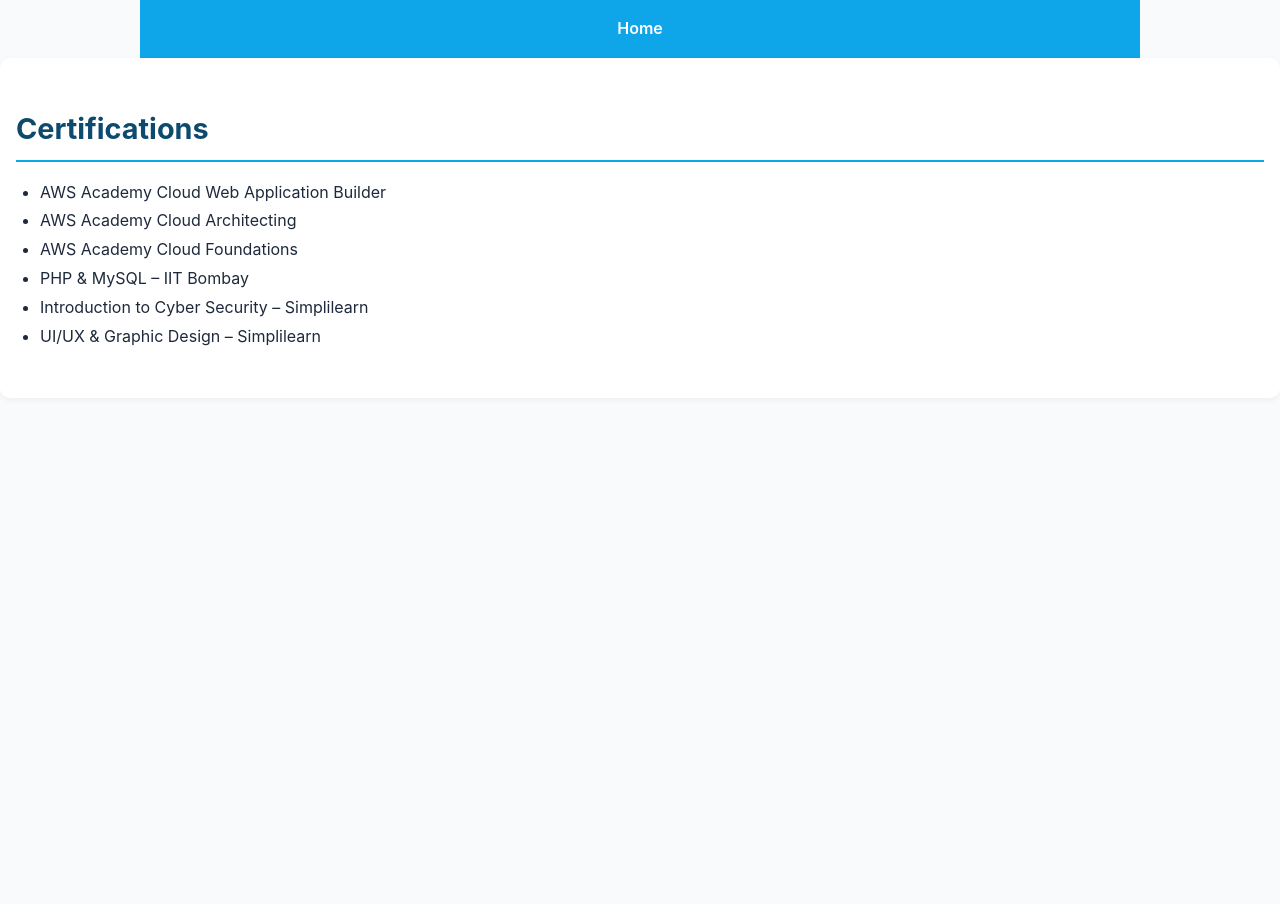
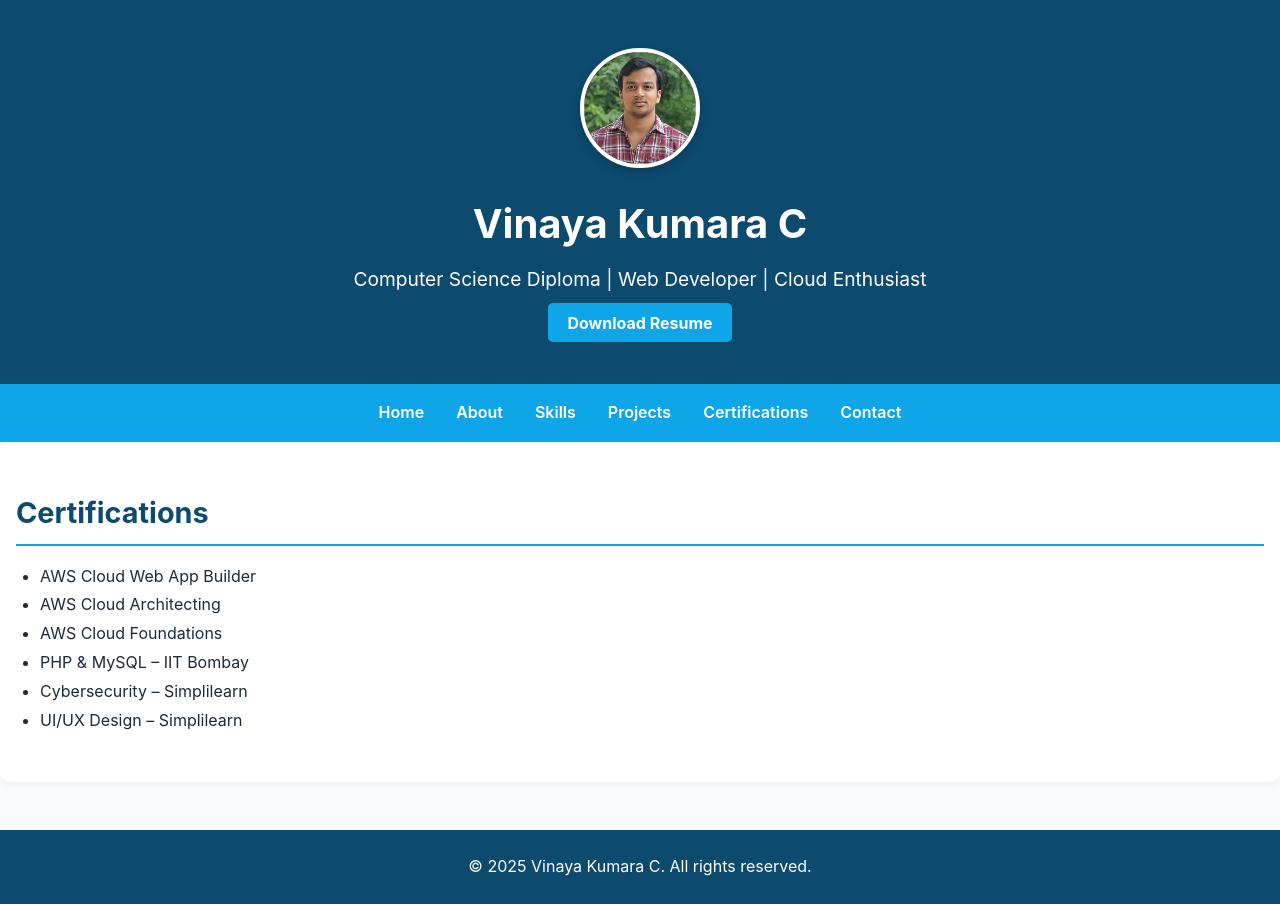
Before and after one commit to VinayaKumaraC/vinayakumarac.github.io, a plain HTML site: page certifications.html in a window 1280 px wide. Before the commit the page ends 800 px from the top, so only its background shows below. Drawn offline with Linux system fonts and the light colour scheme.

Commit message:
certifications.html

```diff
--- a/certifications.html
+++ b/certifications.html
@@ -3,23 +3,46 @@
 <head>
   <meta charset="UTF-8" />
   <meta name="viewport" content="width=device-width, initial-scale=1.0" />
-  <title>Certifications | Vinaya Kumara</title>
+  <title>About | Vinaya Kumara</title>
   <link rel="stylesheet" href="style.css" />
 </head>
 <body>
-  <nav class="nav-links container">
+  <!-- Copy same header and nav as index.html -->
+  <header>
+    <div class="container">
+      <img src="profile.jpg" alt="Vinaya Kumara" class="profile-img">
+      <h1>Vinaya Kumara C</h1>
+      <p>Computer Science Diploma | Web Developer | Cloud Enthusiast</p>
+      <a href="vinayaResume.pdf" download class="btn">Download Resume</a>
+    </div>
+  </header>
+
+  <nav>
+    <div class="container nav-links">
       <a href="index.html">Home</a>
+      <a href="about.html">About</a>
+      <a href="skills.html">Skills</a>
+      <a href="projects.html">Projects</a>
+      <a href="certifications.html">Certifications</a>
+      <a href="contact.html">Contact</a>
+    </div>
   </nav>
+
  <main class="section fade-in">
   <h2>Certifications</h2>
   <ul>
-      <li>AWS Academy Cloud Web Application Builder</li>
-      <li>AWS Academy Cloud Architecting</li>
-      <li>AWS Academy Cloud Foundations</li>
+    <li>AWS Cloud Web App Builder</li>
+    <li>AWS Cloud Architecting</li>
+    <li>AWS Cloud Foundations</li>
     <li>PHP & MySQL – IIT Bombay</li>
-      <li>Introduction to Cyber Security – Simplilearn</li>
-      <li>UI/UX & Graphic Design – Simplilearn</li>
+    <li>Cybersecurity – Simplilearn</li>
+    <li>UI/UX Design – Simplilearn</li>
   </ul>
 </main>
+
+
+  <footer>
+    <p>&copy; 2025 Vinaya Kumara C. All rights reserved.</p>
+  </footer>
 </body>
 </html>
```
Lines whose indentation alone changed are shown as unchanged.
